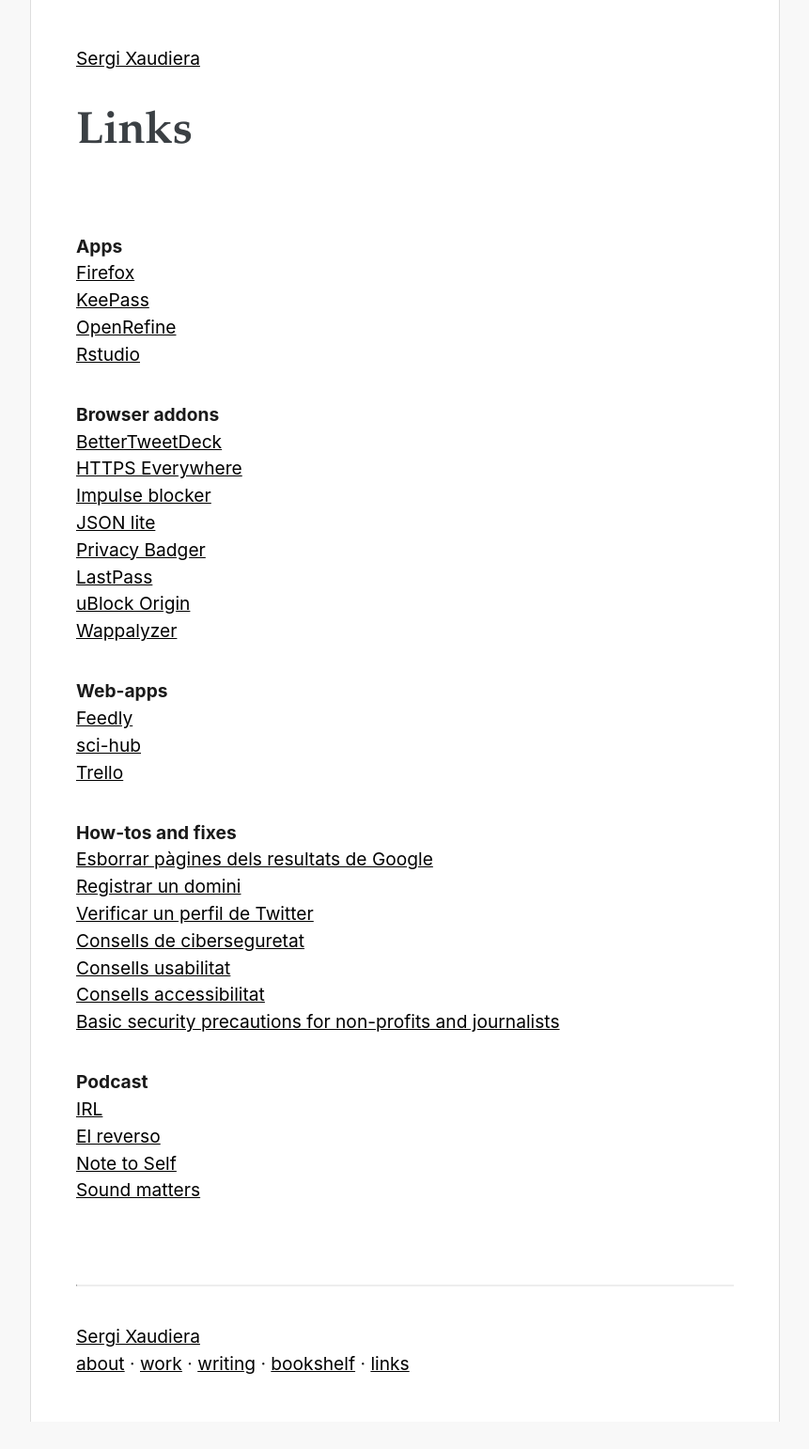
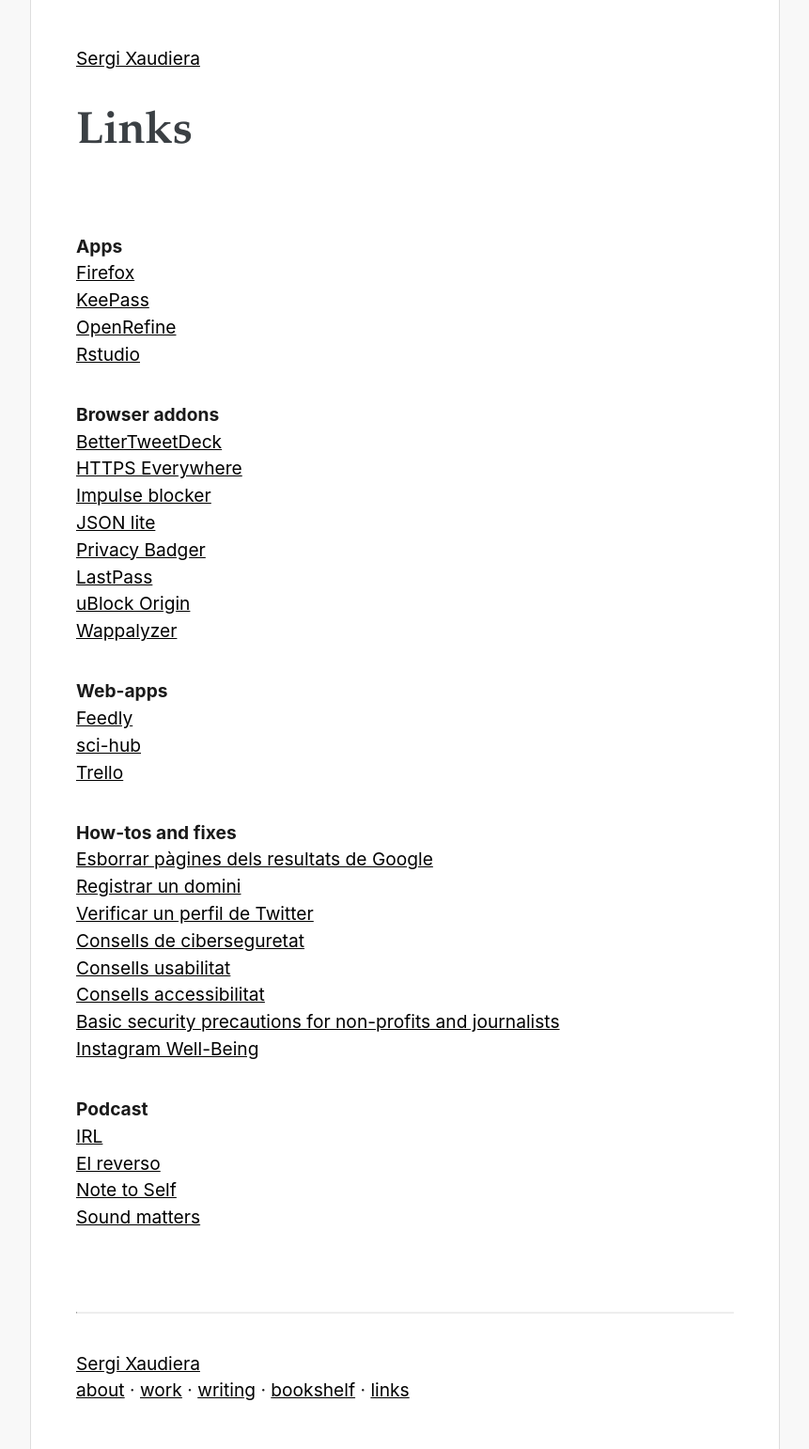
Before and after one commit to sergixaudiera/sergixaudiera.github.io, a Jekyll site: the page built from links.md, in a window 1280 px wide. Shown: the whole page at 94% size, without its empty margins (209-1070 px from the left). Built offline with Jekyll 4.4.1, drawn with Linux system fonts in a browser that asks for light colours; before the commit the page ends 1513 px from its top, so only the background shows below that.

Commit message:
new link

```diff
--- a/links.md
+++ b/links.md
@@ -34,6 +34,7 @@
 [Consells usabilitat](https://goodui.org/)
 [Consells accessibilitat](https://github.com/UKHomeOffice/posters/tree/master/accessibility/dos-donts)
 [Basic security precautions for non-profits and journalists](https://techsolidarity.org/resources/basic_security.htm)
+[Instagram Well-Being](https://wellbeing.instagram.com/)
 
 **Podcast**
 [IRL](https://irlpodcast.org/)
```
